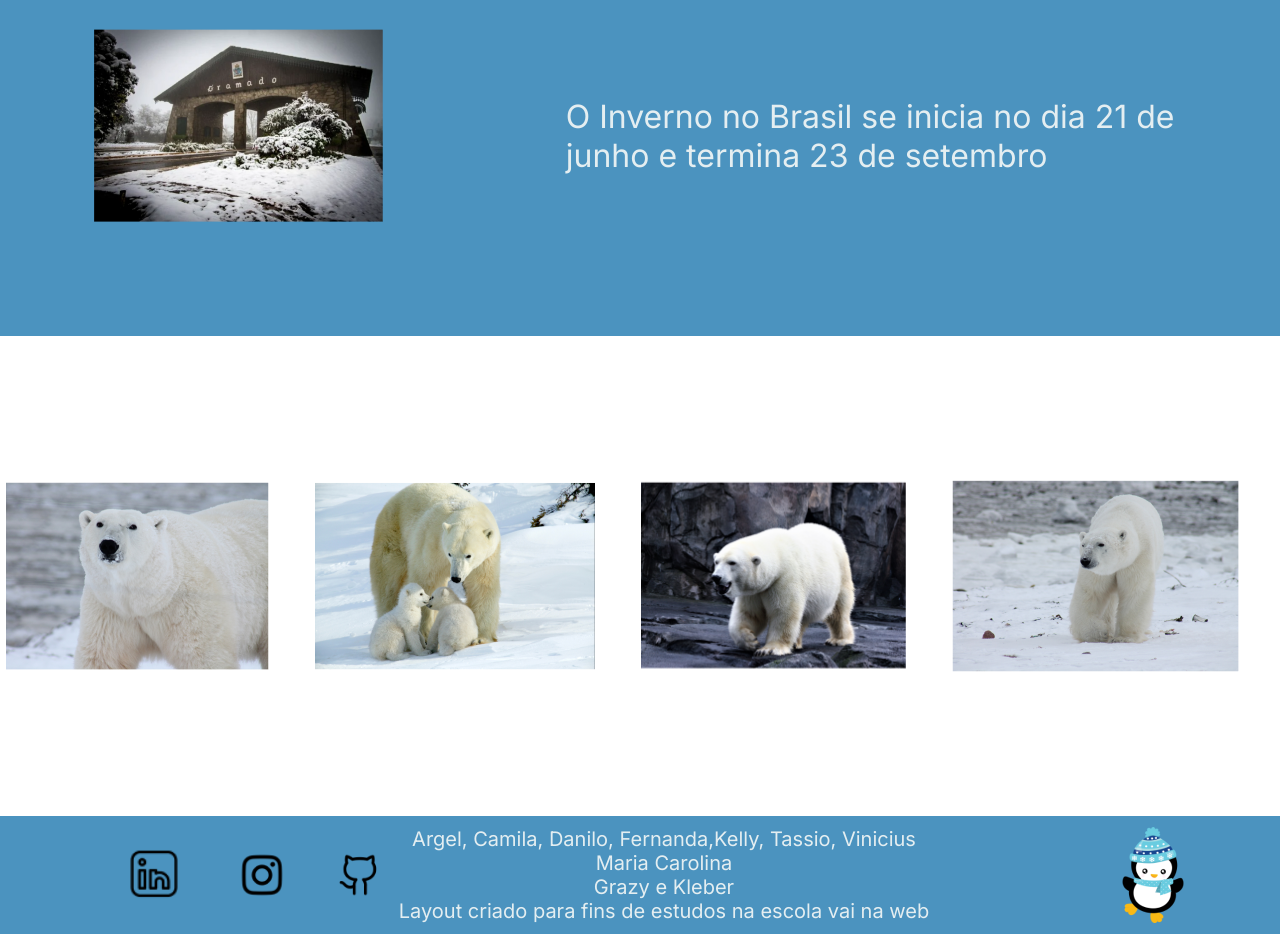
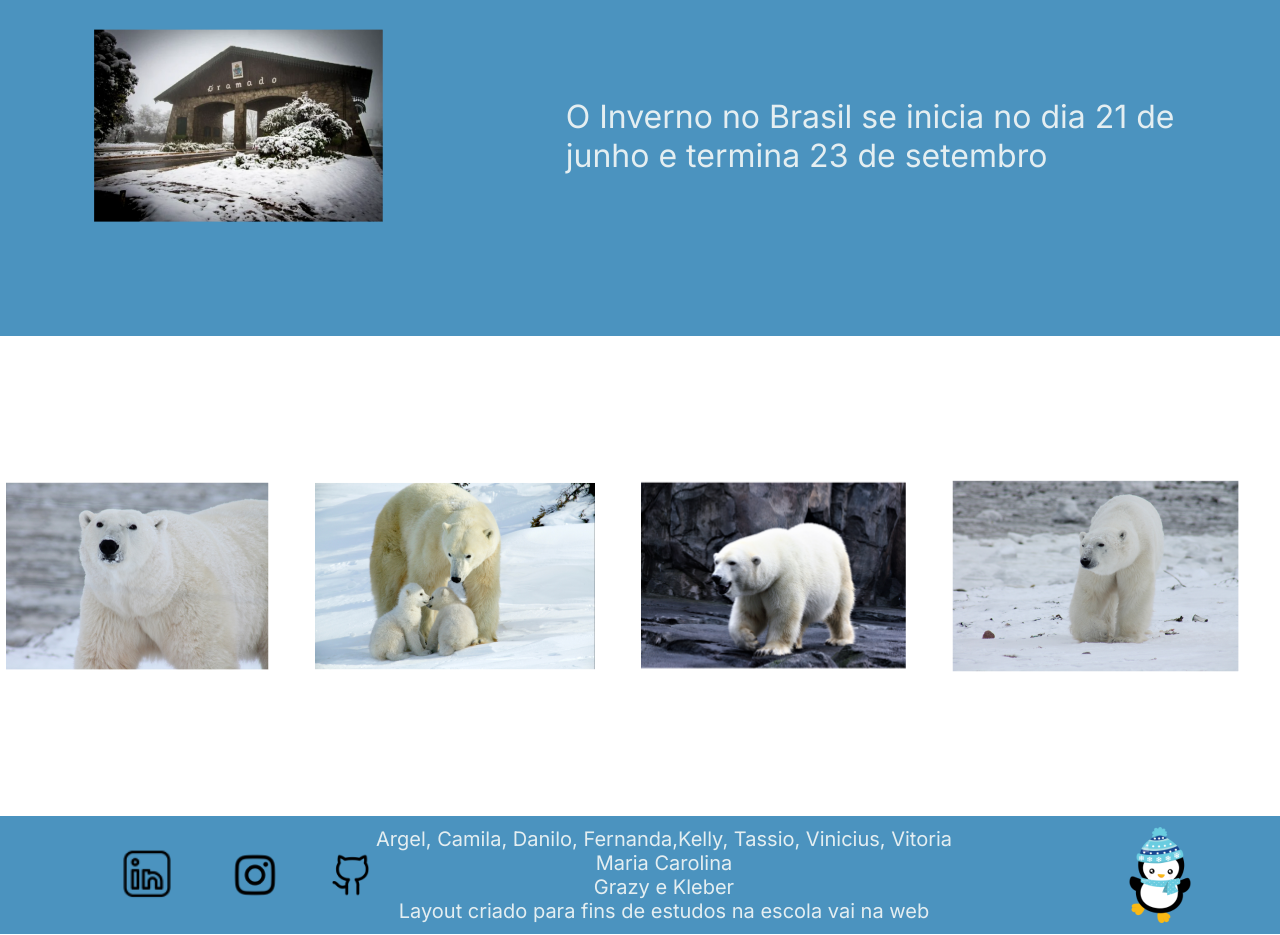
Before and after one commit to argelhr/Desafio_em_grupo_VNW, a plain HTML site: page index.html in a window 1280 px wide. Shown: the part 672-1607 px from the top of the page. Drawn offline with Linux system fonts and the light colour scheme.

Commit message:
fix: add vitoria no footer

```diff
--- a/index.html
+++ b/index.html
@@ -60,7 +60,7 @@
           </div>
 
           <div class="texto">
-            <span>Argel, Camila, Danilo, Fernanda,Kelly, Tassio, Vinicius </span>
+            <span>Argel, Camila, Danilo, Fernanda,Kelly, Tassio, Vinicius, Vitoria </span>
             <span>Maria Carolina</span>
             <span>Grazy e Kleber</span>
             <span>Layout criado para fins de estudos na escola vai na web</span>
```
